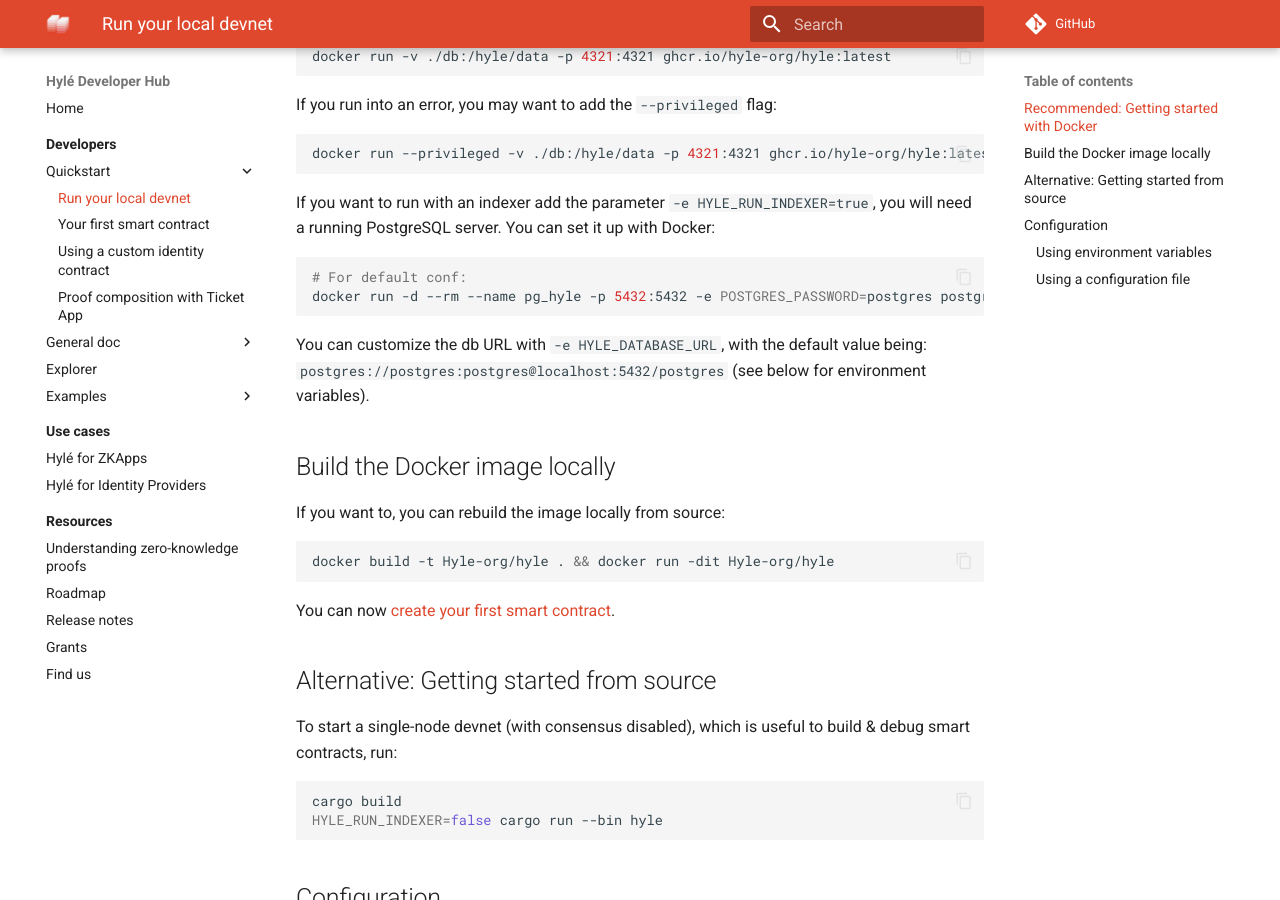
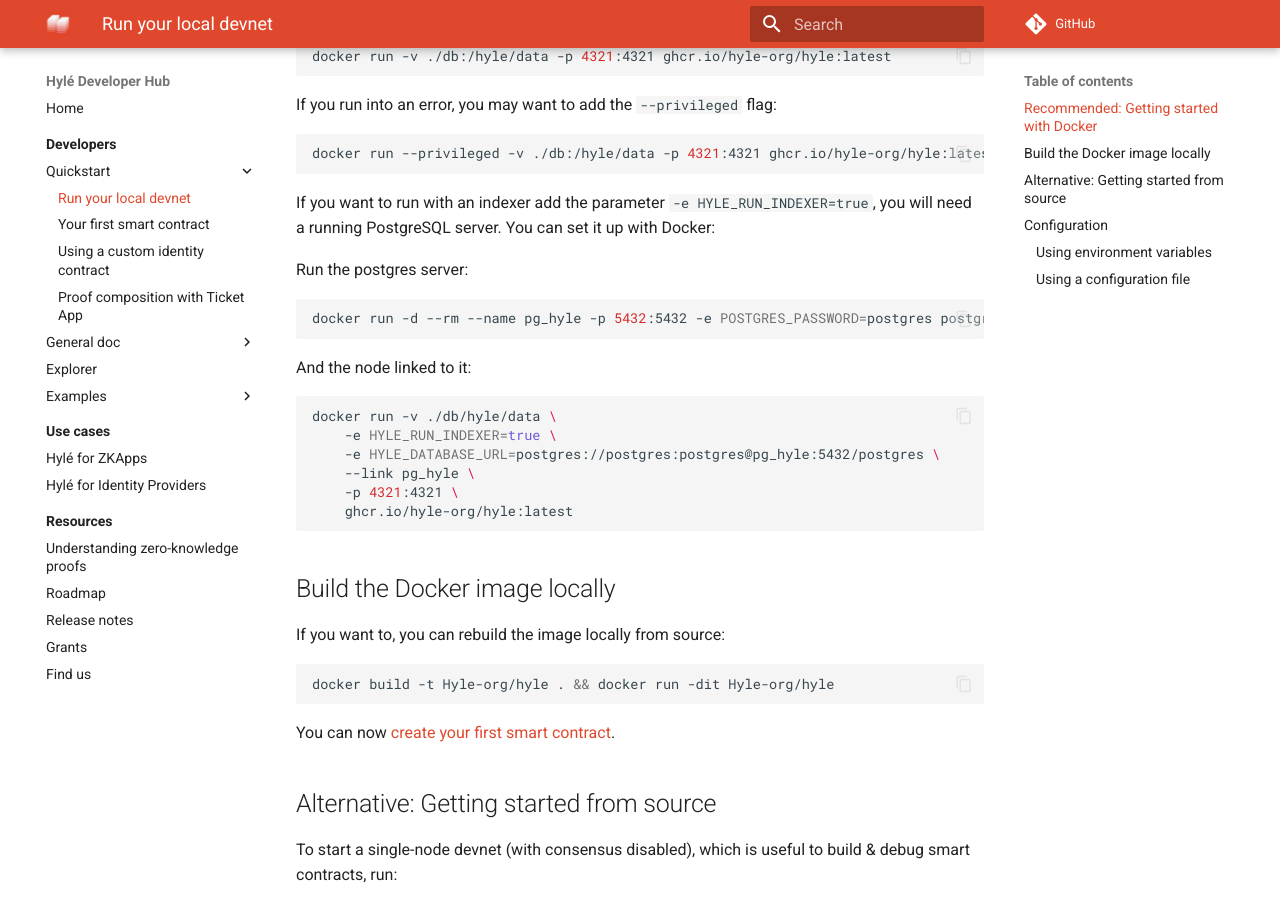
Before and after one commit to Hyle-org/devhub-hyle, an MkDocs documentation site: the page built from docs/developers/quickstart/devnet.md, in a window 1280 px wide and 900 px high, scrolled down 492 px. Built offline with MkDocs 1.6.1 and Material for MkDocs 9.7.7, drawn with Linux system fonts in a browser that asks for light colours; comment, search, counter and statistics services are not loaded.

Commit message:
Fix command for devnet with indexer

````diff
--- a/docs/developers/quickstart/devnet.md
+++ b/docs/developers/quickstart/devnet.md
@@ -29,12 +29,20 @@
 
 If you want to run with an indexer add the parameter `-e HYLE_RUN_INDEXER=true`, you will need a running PostgreSQL server. You can set it up with Docker:
 
+Run the postgres server:
 ```bash
-# For default conf:
 docker run -d --rm --name pg_hyle -p 5432:5432 -e POSTGRES_PASSWORD=postgres postgres
 ```
 
-You can customize the db URL with `-e HYLE_DATABASE_URL`, with the default value being: `postgres://postgres:postgres@localhost:5432/postgres` (see below for environment variables).
+And the node linked to it:
+```bash
+docker run -v ./db/hyle/data \
+    -e HYLE_RUN_INDEXER=true \
+    -e HYLE_DATABASE_URL=postgres://postgres:postgres@pg_hyle:5432/postgres \
+    --link pg_hyle \
+    -p 4321:4321 \
+    ghcr.io/hyle-org/hyle:latest
+```
 
 ## Build the Docker image locally
 
````
